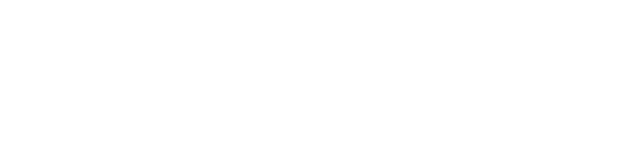
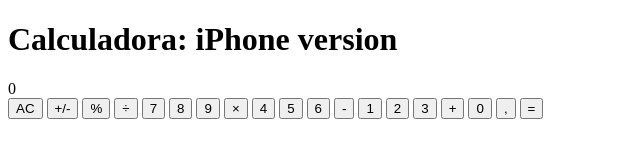
Before and after one commit to mharmmer/Basic_Calculator, a website: page index.html in a window 1280 px wide. Shown: the whole page, without its empty margins (0-640 px from the left). Drawn offline with Linux system fonts and the light colour scheme.

Commit message:
Criação dos elementos básicos do html

```diff
--- a/index.html
+++ b/index.html
@@ -1,12 +1,49 @@
 <!DOCTYPE html>
 <html lang="en">
+
 <head>
   <meta charset="UTF-8">
   <meta http-equiv="X-UA-Compatible" content="IE=edge">
   <meta name="viewport" content="width=device-width, initial-scale=1.0">
   <title>Document</title>
 </head>
+
 <body>
+  <header>
+    <h1>Calculadora: iPhone version</h1>
+  </header>
+  <main>
+    <section id="output">
+      0
+    </section>
+    <section id="input">
+      <form action="" name="calculator">
+        <input type="button" value="AC" class="operatorsX">
+        <input type="button" value="+/-" class="operatorsX">
+        <input type="button" value="%" class="operatorsX">
+        <input type="button" value="&divide;" class="operatorsY">
 
+        <input type="button" value="7">
+        <input type="button" value="8">
+        <input type="button" value="9">
+        <input type="button" value="&times;" class="operatorsY">
+
+        <input type="button" value="4">
+        <input type="button" value="5">
+        <input type="button" value="6">
+        <input type="button" value="-" class="operatorsY">
+
+        <input type="button" value="1">
+        <input type="button" value="2">
+        <input type="button" value="3">
+        <input type="button" value="+" class="operatorsY">
+
+        <input type="button" value="0">
+        <input type="button" value=",">
+        <input type="button" value="=" class="operatorsY">
+      </form>
+    </section>
+  </main>
 </body>
+
 </html>
```
